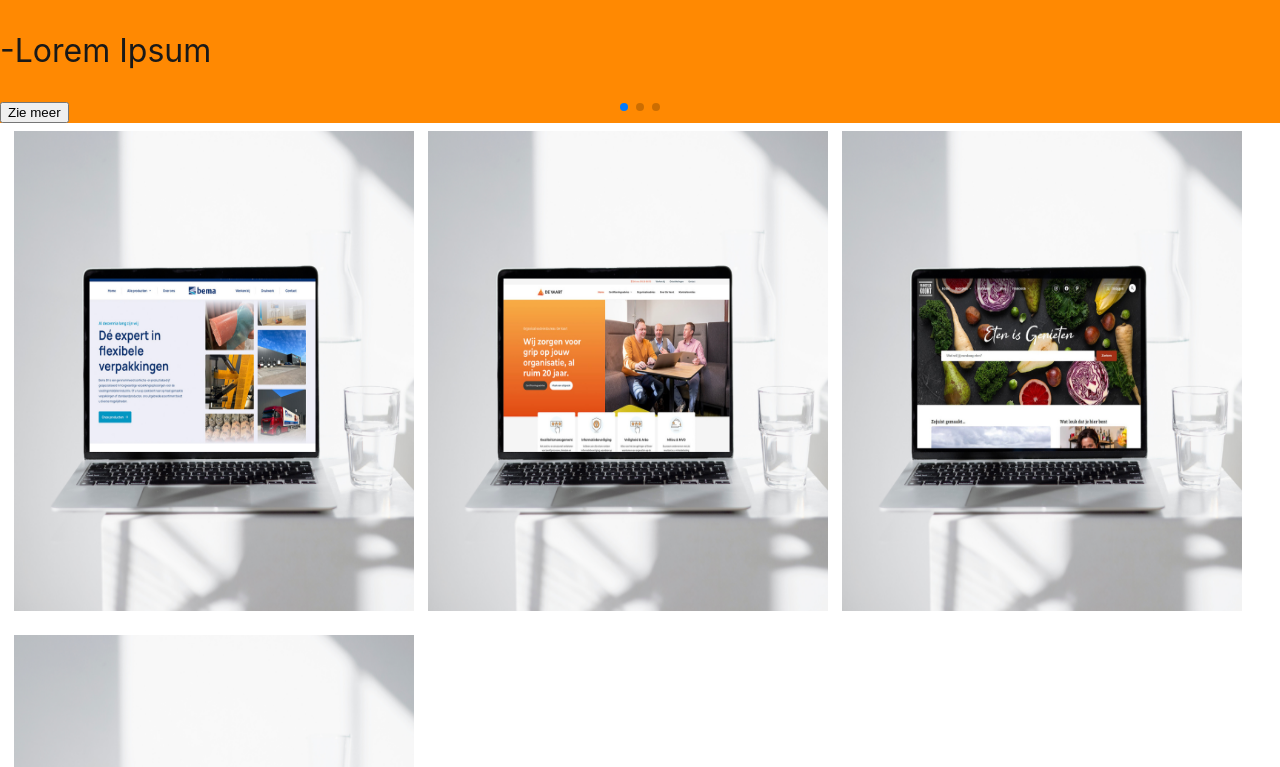
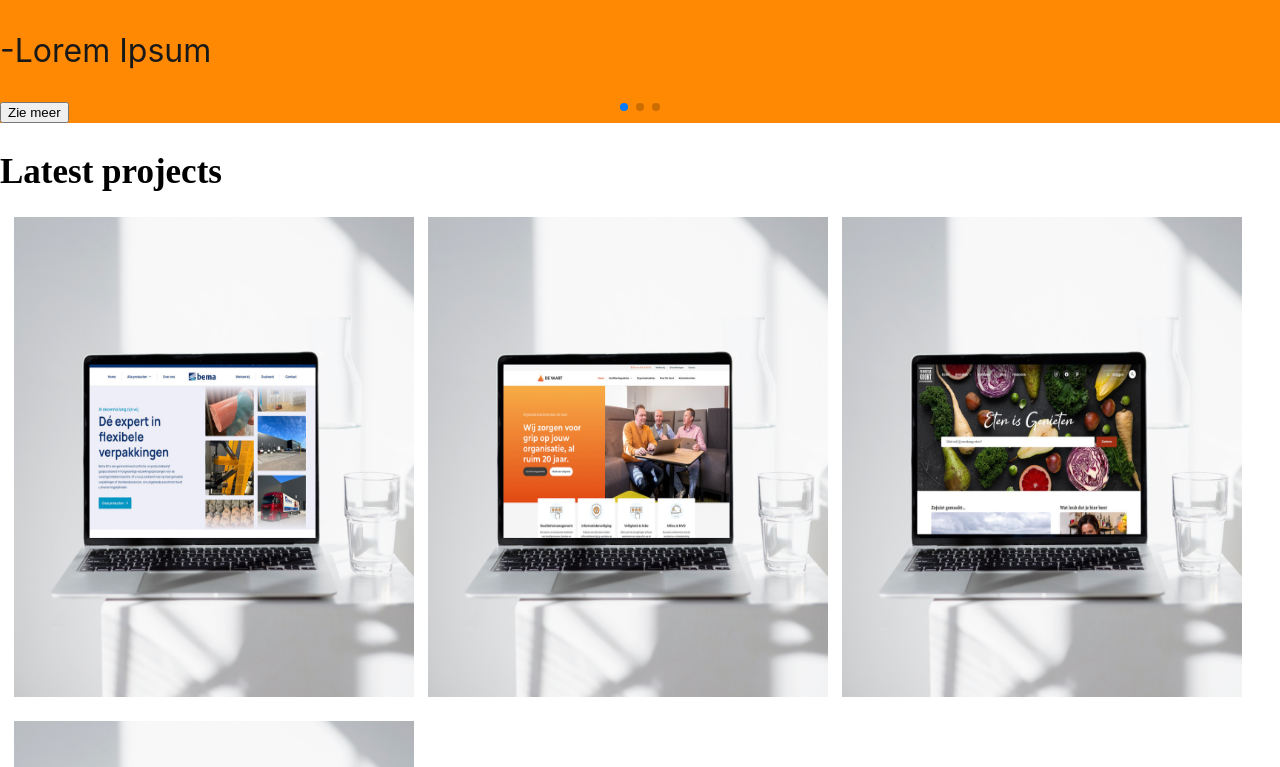
Before and after one commit to RDJL2003/Landingspagina, an Angular app: page / in a window 1280 px wide. Shown: the part 1585-2352 px from the top of the page. Built offline with nearby package versions, Linux system fonts and the light colour scheme.

Commit message:
Linkjes en titel toegevoegd

```diff
--- a/src/app/Zoomin/Zoomin-animatie.component.css
+++ b/src/app/Zoomin/Zoomin-animatie.component.css
@@ -1,3 +1,11 @@
+
+.mock-up-titel {
+font-size: 35px;
+font-style: normal;
+margin-bottom: 25px;
+
+}
+
 .mock-up {
     width: 400px;
     height: 480px;
--- a/src/app/Zoomin/Zoomin-animatie.component.html
+++ b/src/app/Zoomin/Zoomin-animatie.component.html
@@ -1,5 +1,14 @@
 
+<h2 class="mock-up-titel">Latest projects</h2>
+<a href="https://www.bemabv.com/" target="_blank">
 <img src="assets/1.png" alt="mock-up1" class="mock-up" (mouseenter)="zoom('mockup1', 'zoomed')" (mouseleave)="zoom('mockup1', 'normal')" [@zoomIn]="animationStates['mockup1']">
-<img src="assets/2.png" alt="mock-up2" class="mock-up" (mouseenter)="zoom('mockup2', 'zoomed')" (mouseleave)="zoom('mockup2', 'normal')" [@zoomIn]="animationStates['mockup2']">
+</a>
+<a href="https://www.devaart.nl" target="_blank">
+ <img src="assets/2.png" alt="mock-up2" class="mock-up" (mouseenter)="zoom('mockup2', 'zoomed')" (mouseleave)="zoom('mockup2', 'normal')" [@zoomIn]="animationStates['mockup2']" >
+</a>
+<a href="https://www.francescakookt.nl/" target="_blank">
 <img src="assets/3.png" alt="mock-up3" class="mock-up" (mouseenter)="zoom('mockup3', 'zoomed')" (mouseleave)="zoom('mockup3', 'normal')" [@zoomIn]="animationStates['mockup3']">
+</a>
+<a href="https://ideeaanzee.tv/" target="_blank">
 <img src="assets/4.png" alt="mock-up4" class="mock-up" (mouseenter)="zoom('mockup4', 'zoomed')" (mouseleave)="zoom('mockup4', 'normal')" [@zoomIn]="animationStates['mockup4']">
+</a>
```
